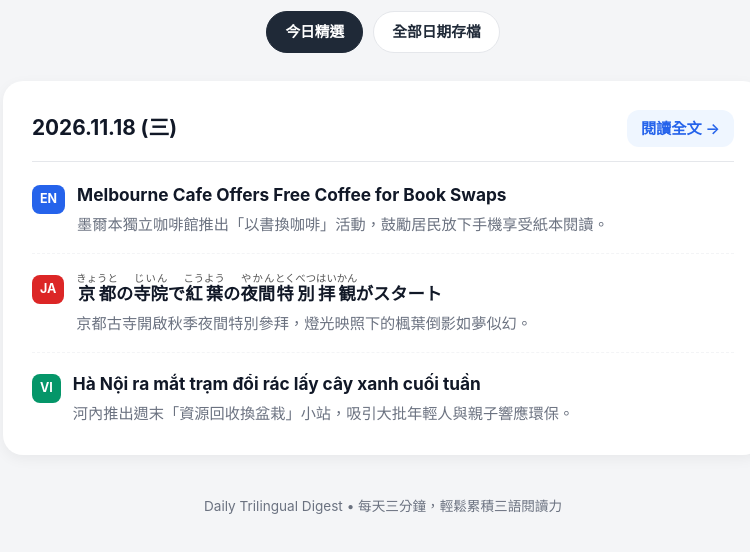
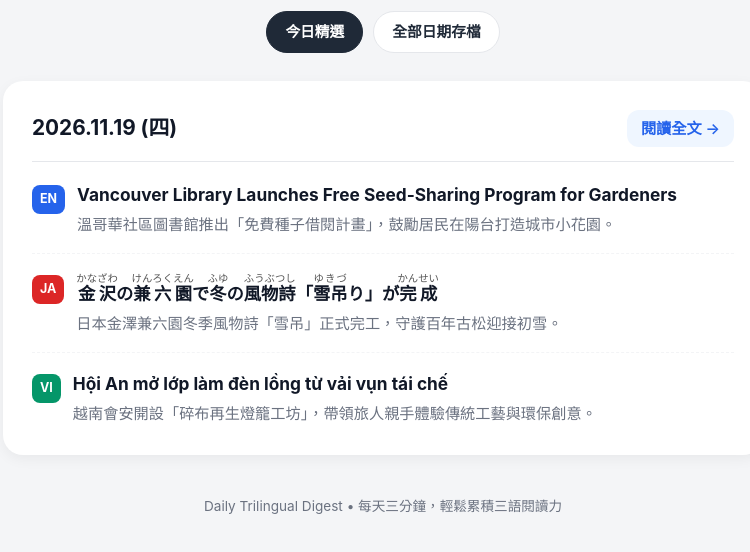
Before and after one commit to INC124/trilingual-digest, a plain HTML site: page index.html in a window 1280 px wide. Shown: the part 150-702 px from the top of the page, without its empty margins (257-1007 px from the left). Drawn offline with Linux system fonts and the light colour scheme.

Commit message:
Update index.html

```diff
--- a/index.html
+++ b/index.html
@@ -198,6 +198,37 @@
     <div class="digest-list">
       <!-- ====== 每天新增的日期卡片請貼在下方這一行之後（最上面的卡片會自動成為「今日精選」） ====== -->
 
+            <!-- 2026.11.19 -->
+      <a href="2026-11-19.html" class="digest-item">
+        <div class="item-header">
+          <span class="item-date">2026.11.19 (四)</span>
+          <span class="item-arrow">閱讀全文 →</span>
+        </div>
+        <ul class="topic-list">
+          <li>
+            <span class="lang-badge bg-en">EN</span>
+            <div class="title-group">
+              <span class="orig-title">Vancouver Library Launches Free Seed-Sharing Program for Gardeners</span>
+              <span class="zh-title">溫哥華社區圖書館推出「免費種子借閱計畫」，鼓勵居民在陽台打造城市小花園。</span>
+            </div>
+          </li>
+          <li>
+            <span class="lang-badge bg-ja">JA</span>
+            <div class="title-group">
+              <span class="orig-title"><ruby>金沢<rt>かなざわ</rt></ruby>の<ruby>兼六園<rt>けんろくえん</rt></ruby>で<ruby>冬<rt>ふゆ</rt></ruby>の<ruby>風物詩<rt>ふうぶつし</rt></ruby>「<ruby>雪吊<rt>ゆきづ</rt></ruby>り」が<ruby>完成<rt>かんせい</rt></ruby></span>
+              <span class="zh-title">日本金澤兼六園冬季風物詩「雪吊」正式完工，守護百年古松迎接初雪。</span>
+            </div>
+          </li>
+          <li>
+            <span class="lang-badge bg-vi">VI</span>
+            <div class="title-group">
+              <span class="orig-title">Hội An mở lớp làm đèn lồng từ vải vụn tái chế</span>
+              <span class="zh-title">越南會安開設「碎布再生燈籠工坊」，帶領旅人親手體驗傳統工藝與環保創意。</span>
+            </div>
+          </li>
+        </ul>
+      </a>
+
       <!-- 2026.11.18 -->
       <a href="2026-11-18.html" class="digest-item">
         <div class="item-header">
```
